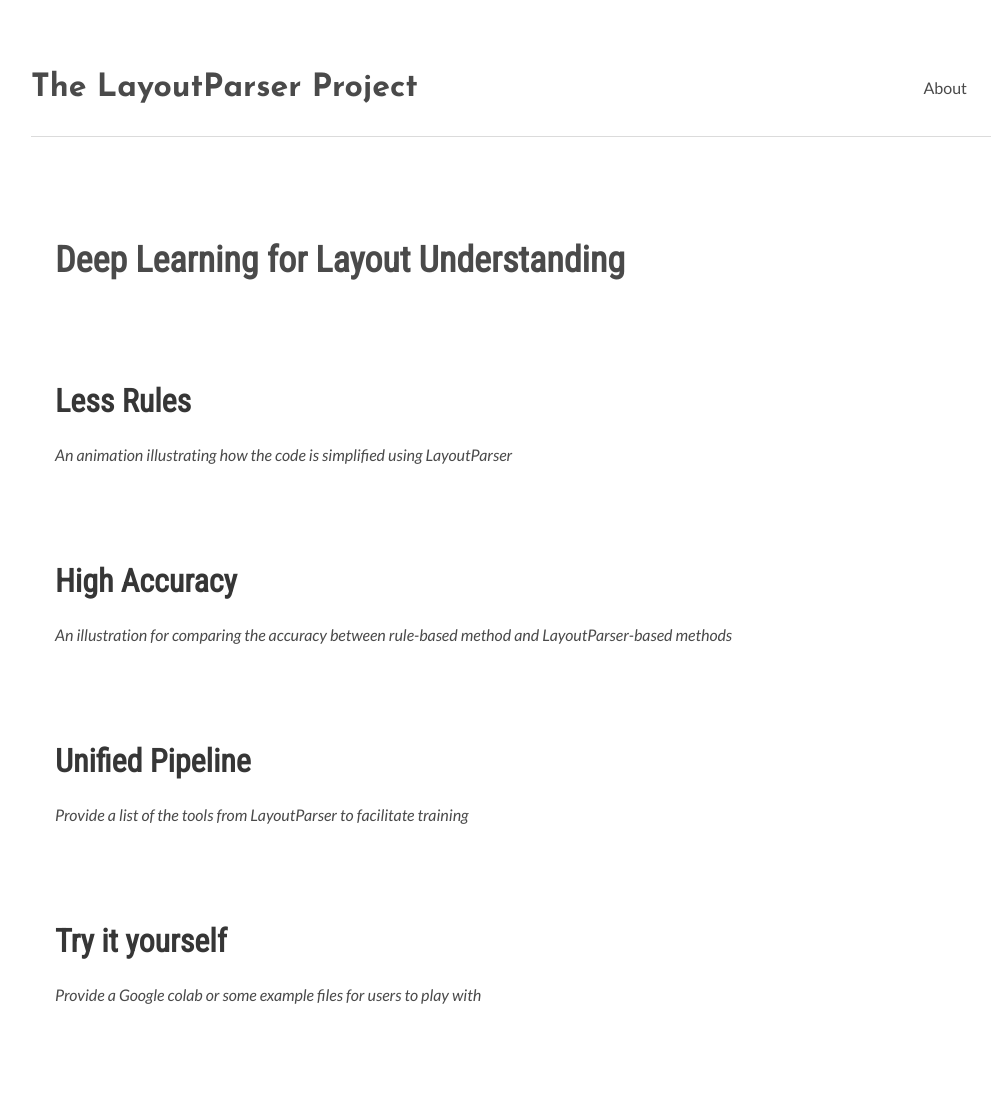
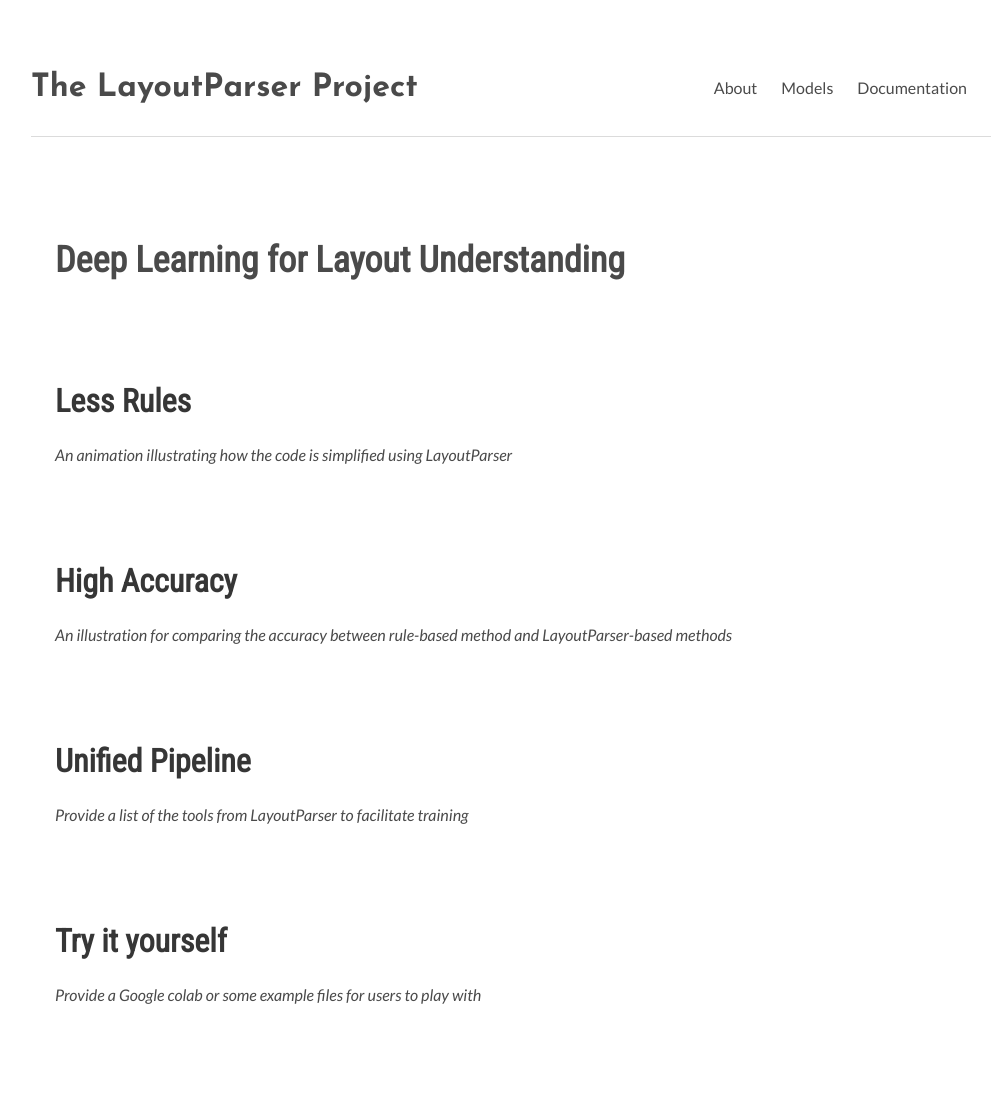
Before and after one commit to Layout-Parser/Layout-Parser.github.io, a Jekyll site: the page built from index.html, in a window 1280 px wide. Shown: the whole page, without its empty margins (129-1127 px from the left). Built offline with Jekyll 4.4.1, drawn with Linux system fonts in a browser that asks for light colours; nearby versions of some CDN libraries; a style sheet for code colours, icons or effects is not loaded.

Commit message:
Add subpages

```diff
--- a/_data/settings.yml
+++ b/_data/settings.yml
@@ -5,5 +5,7 @@
 
 menu:
 - {name: 'About', file: ''}
+- {name: 'Models', file: 'models.html'}
+- {name: 'Documentation', file: 'https://layout-parser.readthedocs.io/en/latest/'}
 
 social:
--- a/_includes/nav.html
+++ b/_includes/nav.html
@@ -16,7 +16,7 @@
         <div class="navbar-end">
             <!-- navbar items -->
             {% for item in site.data.settings.menu %}
-            <a href="/{{ item.file }}" class="navbar-item">{{ item.name }}</a>
+            <a href="{{ item.file }}" class="navbar-item">{{ item.name }}</a>
             {% endfor %}
             <div class="navbar-item">
                 {% for item in site.data.settings.social %}
--- /dev/null
+++ b/models.html
@@ -0,0 +1,6 @@
+---
+layout: page
+title: Models
+---
+
+Provide a list of the supported datasets and models.
```
